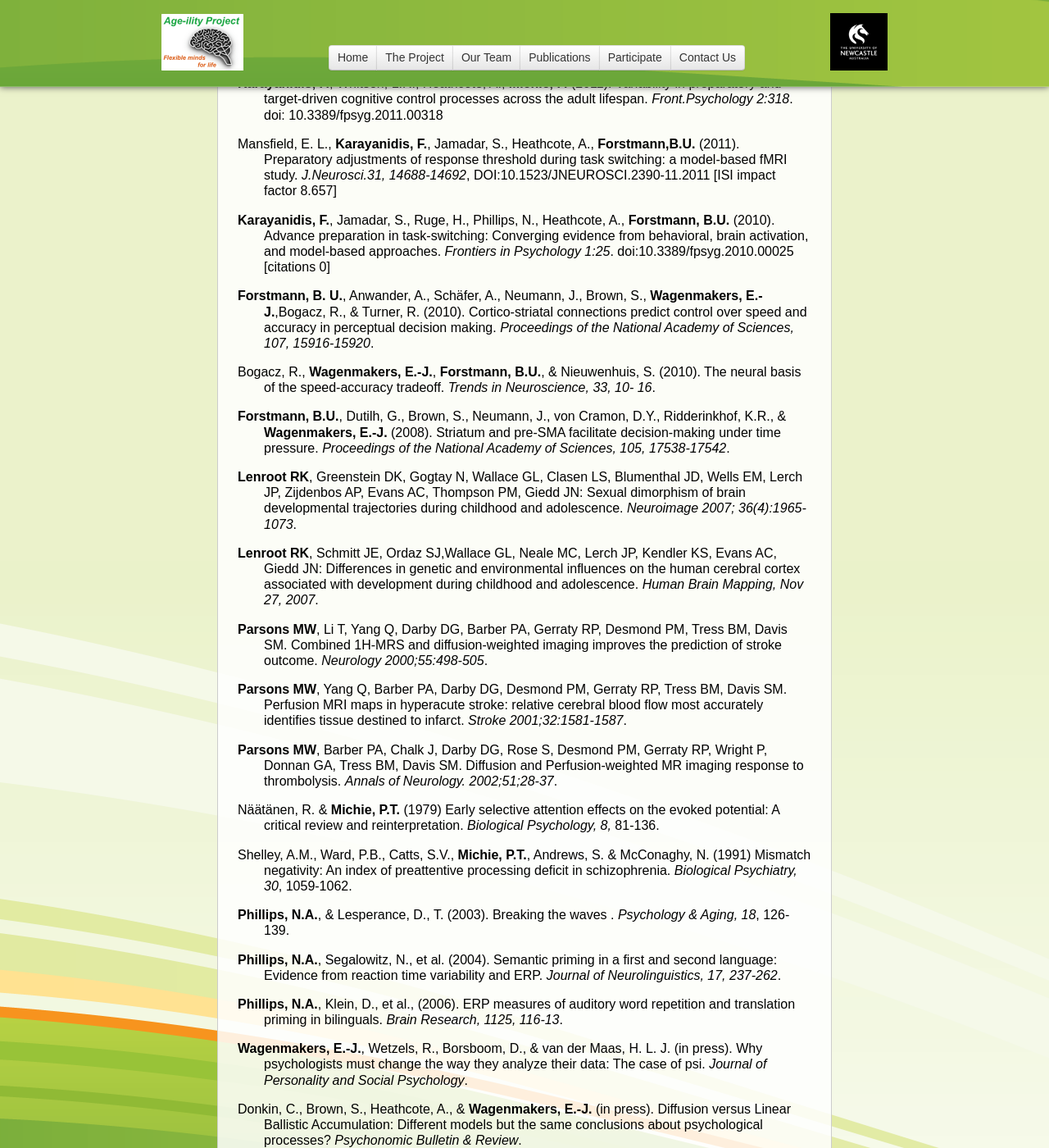
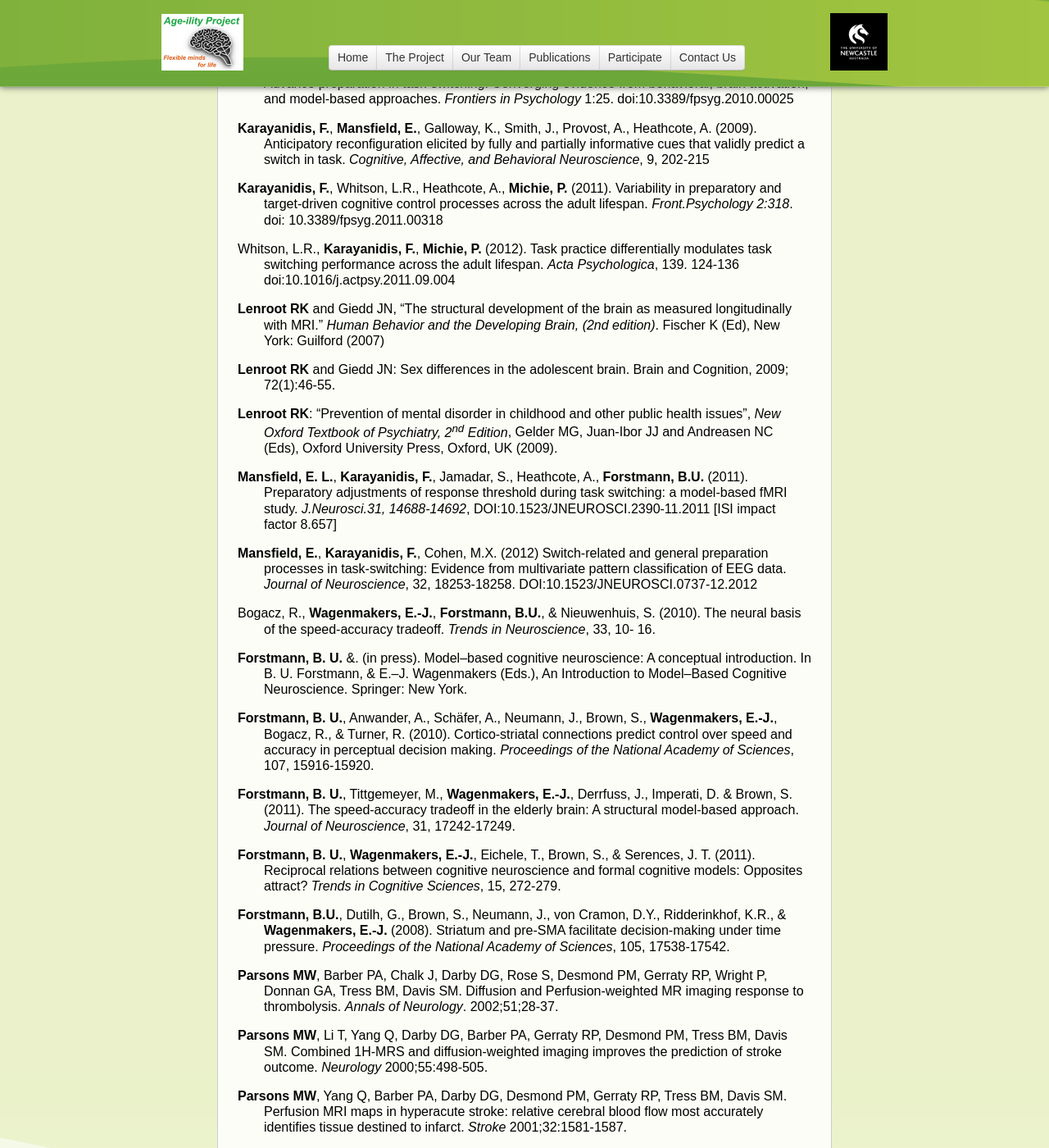
Before and after one commit to age-ility/age-ility.github.com, a Jekyll site: the page built from publications.html, in a window 1280 px wide and 1400 px high, scrolled down 486 px. Shown: the whole window at 82% size. Built offline with Jekyll 4.4.1, drawn with Linux system fonts in a browser that asks for light colours; some of the changed text lies outside the part shown.

Commit message:
Updates Publications page.

```diff
--- a/publications.html
+++ b/publications.html
@@ -13,10 +13,8 @@ p {
 </h1>
 
 <p>
-  <b>Karayanidis, F.</b>, Jamadar, S. (in press). ERP measures of proactive and
-  reactive control processes in task-switching paradigms. In: J. Grange and G.
-  Houghton (Eds). Task Switching and Cognitive Control. Oxford University Press
-  (USA)
+  Giedd JN, Celano M,  White S, Greenstein D, <b>Lenroot RK</b>: Anatomic MRI
+  of Typically Developing Children and Adolescents.  JAACAP 2009; 48:465-70.
 </p>
 
 <p>
@@ -24,21 +22,37 @@ p {
   Pollack, M., White, J., Bernhardt, J., Spratt, N. (2012) Translating the use
   of an enriched environment post stroke from bench to bedside: Study design
   and protocol used to test the feasibility of environmental enrichment on
-  stroke patients in rehabilitation. <i>International Journal of Stroke</i> DOI:
-  10.1111/j.1747-4949.2011.00727.x
+  stroke patients in rehabilitation. <i>International Journal of Stroke</i>
+  DOI: 10.1111/j.1747-4949.2011.00727.x
 </p>
 
 <p>
-  Whitson, L.R., <b>Karayanidis, F.</b>, <b>Michie, P.</b> (2012). Task
-  practice differentially modulates task switching performance across the adult
-  lifespan. <i>Acta Psychologica, 139. 124-136</i> doi:10.1016/j.actpsy.2011.09.004
+  Johnston, P., Kaufman, J., Bajic, J., Sercombe, A., <b>Michie, P.</b>,
+  <b>Karayanidis, F.</b> (2011) Emotional face processing development in 5- to
+  15-year-old children. <i>Frontiers in Psychology</i> 2:26, doi:
+  10.3389/fpsyg.2011.00026
 </p>
 
 <p>
-  Ruge, H., Jamadar, S., Zimmerman, L., <b>Karayanidis, F.</b> (2012). The many
-  faces of preparatory control in task switching: Reviewing a decade of fMRI
-  research.  <i>Human Brain Mapping</i> DOI: 10.1002/hbm.21420  [ISI impact factor
-  6.256]
+  <b>Karayanidis, F.</b>, Jamadar, S. (in press, Nov 2012). ERP measures of
+  proactive and reactive control processes in task-switching paradigms. In: J.
+  Grange and G. Houghton (Eds). Task Switching and Cognitive Control. Oxford
+  University Press (USA)
+</p>
+
+<p>
+  <b>Karayanidis, F.</b>, Jamadar, S., Ruge, H., <b>Phillips, N.</b>,
+  Heathcote, A., <b>Forstmann, B.U.</b> (2010). Advance preparation in
+  task-switching: Converging evidence from behavioral, brain activation, and
+  model-based approaches. <i>Frontiers in Psychology</i> 1:25.
+  doi:10.3389/fpsyg.2010.00025
+</p>
+
+<p>
+  <b>Karayanidis, F.</b>, <b>Mansfield, E.</b>, Galloway, K., Smith, J.,
+  Provost, A., Heathcote, A. (2009). Anticipatory reconfiguration elicited by
+  fully and partially informative cues that validly predict a switch in task.
+  <i>Cognitive, Affective, and Behavioral Neuroscience</i>, 9, 202-215
 </p>
 
 <p>
@@ -49,101 +63,160 @@ p {
 </p>
 
 <p>
-  Mansfield, E. L., <b>Karayanidis, F.</b>, Jamadar, S., Heathcote, A.,
-  <b>Forstmann,B.U.</b> (2011). Preparatory adjustments of response threshold
-  during task switching: a model-based fMRI study. <i>J.Neurosci.31, 14688-14692</i>,
-  DOI:10.1523/JNEUROSCI.2390-11.2011 [ISI impact factor 8.657]
+  Whitson, L.R., <b>Karayanidis, F.</b>, <b>Michie, P.</b> (2012). Task
+  practice differentially modulates task switching performance across the adult
+  lifespan. <i>Acta Psychologica</i>, 139. 124-136
+  doi:10.1016/j.actpsy.2011.09.004
 </p>
 
 <p>
-  <b>Karayanidis, F.</b>, Jamadar, S., Ruge, H., Phillips, N., Heathcote, A.,
-  <b>Forstmann, B.U.</b> (2010). Advance preparation in task-switching:
-  Converging evidence from behavioral, brain activation, and model-based
-  approaches. <i>Frontiers in Psychology 1:25</i>. doi:10.3389/fpsyg.2010.00025
-  [citations 0]
+  <b>Lenroot RK</b> and Giedd JN, “The structural development of the brain as
+  measured longitudinally with MRI.” <i>Human Behavior and the Developing
+  Brain, (2nd edition)</i>. Fischer K (Ed), New York: Guilford (2007)
 </p>
 
 <p>
-  <b>Forstmann, B. U.</b>, Anwander, A., Schäfer, A., Neumann, J., Brown, S.,
-  <b>Wagenmakers, E.‐J.</b>,Bogacz, R., &amp; Turner, R. (2010).
-  Cortico‐striatal connections predict control over speed and accuracy in
-  perceptual decision making. <i>Proceedings of the National Academy of Sciences,
-    107, 15916‐15920</i>.
+  <b>Lenroot RK</b> and Giedd JN: Sex differences in the adolescent brain.
+  Brain and Cognition, 2009; 72(1):46-55.
+</p>
+
+<p>
+  <b>Lenroot RK</b>: “Prevention of mental disorder in childhood and other
+  public health issues”, <i>New Oxford Textbook of Psychiatry, 2<sup>nd</sup>
+  Edition</i>, Gelder MG, Juan-Ibor JJ and Andreasen NC (Eds), Oxford
+University Press, Oxford, UK (2009).
+</p>
+
+<p>
+  <b>Mansfield, E. L.</b>, <b>Karayanidis, F.</b>, Jamadar, S., Heathcote, A.,
+  <b>Forstmann, B.U.</b> (2011). Preparatory adjustments of response threshold
+  during task switching: a model-based fMRI study. <i>J.Neurosci.31,
+  14688-14692</i>, DOI:10.1523/JNEUROSCI.2390-11.2011 [ISI impact factor 8.657]
+</p>
+
+<p>
+  <b>Mansfield, E.</b>, <b>Karayanidis, F.</b>, Cohen, M.X. (2012)
+  Switch-related and general preparation processes in task-switching: Evidence
+  from multivariate pattern classification of EEG data. <i>Journal of
+  Neuroscience</i>, 32, 18253-18258. DOI:10.1523/JNEUROSCI.0737-12.2012
 </p>
 
 <p>
   Bogacz, R., <b>Wagenmakers, E.‐J.</b>, <b>Forstmann, B.U.</b>, &amp;
   Nieuwenhuis, S. (2010). The neural basis of the speed‐accuracy tradeoff.
-  <i>Trends in Neuroscience, 33, 10‐ 16</i>.
+  <i>Trends in Neuroscience</i>, 33, 10‐ 16.
+</p>
+
+<p>
+  <b>Forstmann, B. U.</b> &amp;. (in press). Model–based cognitive
+  neuroscience: A conceptual introduction. In B. U. Forstmann, &amp; E.–J.
+  Wagenmakers (Eds.), An Introduction to Model–Based Cognitive Neuroscience.
+  Springer: New York.
+</p>
+
+<p>
+  <b>Forstmann, B. U.</b>, Anwander, A., Schäfer, A., Neumann, J., Brown, S.,
+  <b>Wagenmakers, E.‐J.</b>, Bogacz, R., &amp; Turner, R. (2010).
+  Cortico‐striatal connections predict control over speed and accuracy in
+  perceptual decision making. <i>Proceedings of the National Academy of
+  Sciences</i>, 107, 15916‐15920.
+</p>
+
+<p>
+  <b>Forstmann, B. U.</b>, Tittgemeyer, M., <b>Wagenmakers, E.-J.</b>,
+  Derrfuss, J., Imperati, D. &amp; Brown, S. (2011). The speed-accuracy
+  tradeoff in the elderly brain: A structural model-based approach. <i>Journal
+  of Neuroscience</i>, 31, 17242-17249.
+</p>
+
+<p>
+  <b>Forstmann, B. U.</b>, <b>Wagenmakers, E.-J.</b>, Eichele, T., Brown, S.,
+  &amp; Serences, J. T. (2011). Reciprocal relations between cognitive
+  neuroscience and formal cognitive models: Opposites attract? <i>Trends in
+  Cognitive Sciences</i>, 15, 272-279.
 </p>
 
 <p>
   <b>Forstmann, B.U.</b>, Dutilh, G., Brown, S., Neumann, J., von Cramon, D.Y.,
   Ridderinkhof, K.R., &amp; <b>Wagenmakers, E.‐J.</b> (2008). Striatum and
   pre‐SMA facilitate decision‐making under time pressure. <i>Proceedings of the
-    National Academy of Sciences, 105, 17538‐17542</i>.
+  National Academy of Sciences</i>, 105, 17538‐17542.
 </p>
 
 <p>
-  <b>Lenroot RK</b>, Greenstein DK, Gogtay N, Wallace GL, Clasen LS, Blumenthal
-  JD, Wells EM, Lerch JP, Zijdenbos AP, Evans AC, Thompson PM, Giedd JN: Sexual
-  dimorphism of brain developmental trajectories during childhood and
-  adolescence. <i>Neuroimage 2007; 36(4):1965‐1073</i>.
-</p>
-
-<p>
-  <b>Lenroot RK</b>, Schmitt JE, Ordaz SJ,Wallace GL, Neale MC, Lerch JP,
-  Kendler KS, Evans AC, Giedd JN: Differences in genetic and environmental
-  influences on the human cerebral cortex associated with development during
-  childhood and adolescence. <i>Human Brain Mapping, Nov 27, 2007</i>.
+  <b>Parsons MW</b>, Barber PA, Chalk J, Darby DG, Rose S, Desmond PM, Gerraty
+  RP, Wright P, Donnan GA, Tress BM, Davis SM. Diffusion and Perfusion-weighted
+  MR imaging response to thrombolysis. <i>Annals of Neurology</i>.
+  2002;51;28-37.
 </p>
 
 <p>
   <b>Parsons MW</b>, Li T, Yang Q, Darby DG, Barber PA, Gerraty RP, Desmond PM,
   Tress BM, Davis SM. Combined 1H-MRS and diffusion-weighted imaging improves
-  the prediction of stroke outcome. <i>Neurology 2000;55:498-505</i>.
+  the prediction of stroke outcome. <i>Neurology</i> 2000;55:498-505.
 </p>
 
 <p>
   <b>Parsons MW</b>, Yang Q, Barber PA, Darby DG, Desmond PM, Gerraty RP, Tress
   BM, Davis SM. Perfusion MRI maps in hyperacute stroke: relative cerebral
-  blood flow most accurately identifies tissue destined to infarct. <i>Stroke
-    2001;32:1581-1587</i>.
+  blood flow most accurately identifies tissue destined to infarct.
+  <i>Stroke</i> 2001;32:1581-1587.
 </p>
 
 <p>
-  <b>Parsons MW</b>, Barber PA, Chalk J, Darby DG, Rose S, Desmond PM, Gerraty
-  RP, Wright P, Donnan GA, Tress BM, Davis SM. Diffusion and Perfusion-weighted
-  MR imaging response to thrombolysis. <i>Annals of Neurology. 2002;51;28-37</i>.
+  <b>Phillips, N.A.</b>, &amp; Lesperance, D.T. (2003). Breaking the waves .
+  <i>Psychology &amp; Aging</i>, 18, 126-139.
 </p>
 
 <p>
-  Näätänen, R. &amp; <b>Michie, P.T.</b> (1979) Early selective attention
-  effects on the evoked potential: A critical review and reinterpretation.
-  <i>Biological Psychology, 8,</i> 81-136.
+  Price, G.W.,  <b>Michie, P.T.</b>, Johnston, J., Innes-Brown, H., Kent, A.,
+  Clissa, P., Jablensky, A. V.  A multivariate electrophysiological
+  endophenotype, from a unitary cohort, shows greater research utility than any
+  single feature in the WA Family Study of Schizophrenia. <i>Biological
+  Psychiatry</i>, 2006, 60(1), <b>1-10</b>.
 </p>
 
 <p>
-  Shelley, A.M., Ward, P.B., Catts, S.V., <b>Michie, P.T.</b>, Andrews, S.
-  &amp; McConaghy, N. (1991) Mismatch negativity: An index of preattentive
-  processing deficit in schizophrenia. <i>Biological Psychiatry, 30</i>, 1059-1062.
+  Ruge, H., Jamadar, S., Zimmerman, L., <b>Karayanidis, F.</b> (2012). The many
+  faces of preparatory control in task switching: Reviewing a decade of fMRI
+  research. <i>Human Brain Mapping</i> DOI: 10.1002/hbm.21420
 </p>
 
 <p>
-  <b>Phillips, N.A.</b>, &amp; Lesperance, D., T. (2003). Breaking the waves .
-  <i>Psychology &amp; Aging, 18</i>, 126-139.
+  Sinai, M., <b>Phillips, N.A.</b>, Chertkow, H., and Kebani, N. (2010). Task
+  switching performance reveals heterogeneity amongst patients with mild
+  cognitive impairment. <i>Neuropsychology</i>, 24 (6), 757-774.
 </p>
 
 <p>
-  <b>Phillips, N.A.</b>, Segalowitz, N., et al. (2004). Semantic priming in a
-  first and second language: Evidence from reaction time variability and ERP.
-  <i>Journal of Neurolinguistics, 17, 237-262</i>.
+  Solowij, N., <b>Michie, P.T</b>. Cannabis and cognitive dysfunction:
+  parallels with endophenotypes of schizophrenia?  <i>Journal of Psychiatry and
+  Neuroscience</i> 2007 32(1): 30–52.
 </p>
 
 <p>
-  <b>Phillips, N.A.</b>, Klein, D., et al., (2006). ERP measures of auditory
-  word repetition and translation priming in bilinguals. <i>Brain Research, 1125,
-    116-13</i>.
+  Taler, V., Klepousniotou, E., &amp; <b>Phillips, N.A.</b> (2009).
+  Comprehension of lexical ambiguity in healthy aging, mild cognitive
+  impairment, and mild Alzheimer's disease. <i>Neuropsychologia</i>, 47,
+  1332–1343.
+</p>
+
+<p>
+  Tiemeier HT, <b>Lenroot RK</b>, Greenstein DK, Tranh L; Pierson R; Giedd JN:
+  Cerebellum development during childhood and adolescence:  a longitudinal
+  morphometric MRI study.  <i>Neuroimage</i> 2010 49(1):63-70.
+</p>
+
+<p>
+  Turner, B. M., <b>Forstmann, B. U.</b>, <b>Wagenmakers, E.–J.</b>, Brown, S.
+  D., Sederberg, P. B., &amp; Steyvers, M. (in press). A Bayesian framework for
+  simultaneously modeling neural and behavioral data. <i>Neuroimage</i>
+</p>
+
+<p>
+  van Ravenzwaaij, D., Dutilh, G., &amp; <b>Wagenmakers, E.–J.</b> (2012). A
+  diffusion model decomposition of the effects of alcohol on perceptual
+  decision making. <i>Psychopharmacology</i>, 219, 1017-1025.
 </p>
 
 <p>
@@ -151,16 +224,3 @@ p {
   L. J. (in press). Why psychologists must change the way they analyze their
   data: The case of psi. <i>Journal of Personality and Social Psychology</i>.
 </p>
-
-<p>
-  Donkin, C., Brown, S., Heathcote, A., &amp; <b>Wagenmakers, E.‐J.</b> (in
-  press). Diffusion versus Linear Ballistic Accumulation: Different models but
-  the same conclusions about psychological processes? <i>Psychonomic Bulletin
-    &amp; Review</i>.
-</p>
-
-<p>
-  Dutilh, G., <b>Wagenmakers, E.‐J.</b>, Visser, I., &amp; van der Maas, H. L.
-  J. (in press). A phase transition model for the speed‐accuracy trade‐off in
-  response time experiments. <i>Cognitive Science</i>.
-</p>
```
